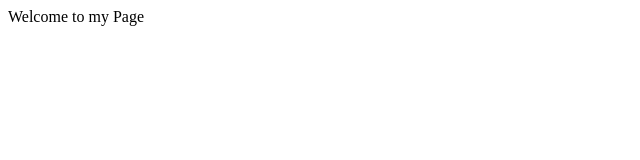
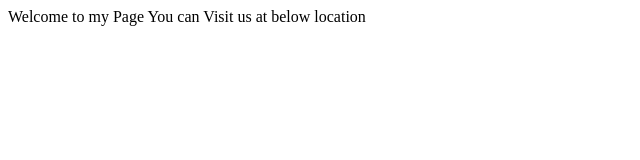
Before and after one commit to mohitzade/myRepo1, a plain HTML site: page index.html in a window 1280 px wide. Shown: the whole page, without its empty margins (0-640 px from the left). Drawn offline with Linux system fonts and the light colour scheme.

Commit message:
Update index.html
added location

```diff
--- a/index.html
+++ b/index.html
@@ -2,5 +2,6 @@
 <head></head>
 <body>
 Welcome to my Page
+You can Visit us at below location
 </body>
 </html>
```
